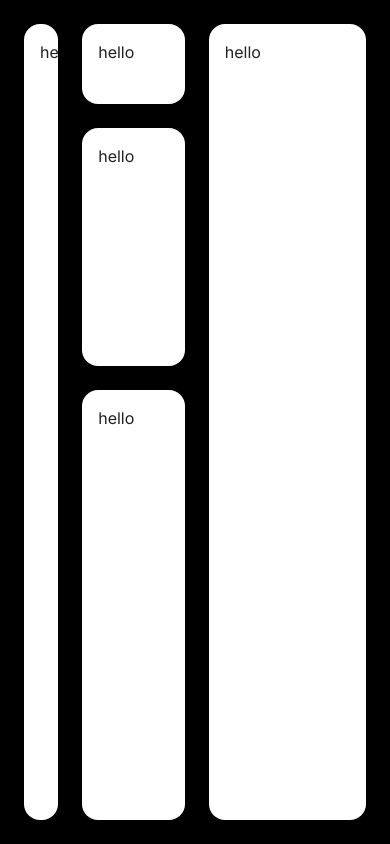
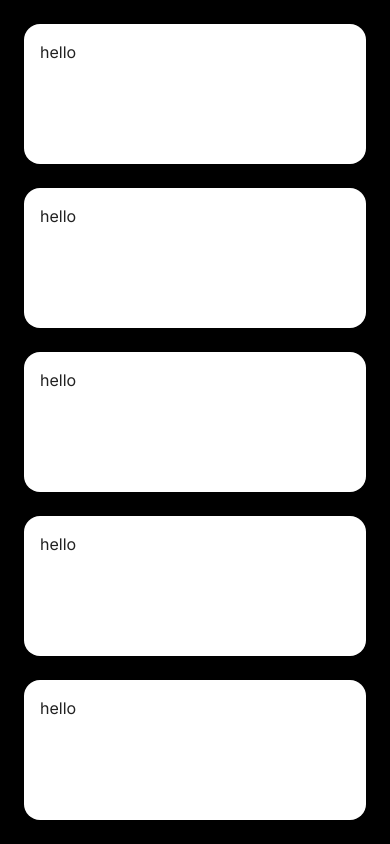
Before and after one commit to Haris-Waqar/chat-app, a Next.js app in the folder frontend/: page /chat in a window 390 px wide. Built offline with nearby package versions, Linux system fonts and the light colour scheme.

Commit message:
Refac: Added breakpoints

```diff
--- a/frontend/src/app/chat/page.js
+++ b/frontend/src/app/chat/page.js
@@ -19,12 +19,17 @@ const drawerWidth = 300;
 export default function PermanentDrawerLeft() {
   return (
     <>
-      {/* <Container sx={{ height: "100%", width: "100%", mx: 1, pl: 0 }} > */}
       <Box
         sx={{
           display: "grid",
-          gridTemplateColumns: "10% 30% 1fr",
-          gridTemplateRows: "10% 30% 1fr",
+          gridTemplateColumns: {
+            xs: "1fr", // 100% width for mobile devices
+            sm: "10% 30% 1fr", // Default layout for larger devices
+          },
+          gridTemplateRows: {
+            xs: "repeat(5, auto)", // Auto height for each item in mobile view
+            sm: "10% 30% 1fr", // Default layout for larger devices
+          },
           gap: 3,
           height: "100%",
           p: 3,
@@ -34,8 +39,14 @@ export default function PermanentDrawerLeft() {
         <Paper
           elevation={3}
           sx={{
-            gridColumn: "1",
-            gridRow: "1 / 4",
+            gridColumn: {
+              xs: "1", // Full width in mobile view
+              sm: "1",
+            },
+            gridRow: {
+              xs: "1", // First item in mobile view
+              sm: "1 / 4",
+            },
             borderRadius: "16px",
             p: 2,
           }}
@@ -46,8 +57,14 @@ export default function PermanentDrawerLeft() {
         <Paper
           elevation={3}
           sx={{
-            gridColumn: "2",
-            gridRow: "1 / 2",
+            gridColumn: {
+              xs: "1", // Full width in mobile view
+              sm: "2",
+            },
+            gridRow: {
+              xs: "2", // Second item in mobile view
+              sm: "1 / 2",
+            },
             borderRadius: "16px",
             p: 2,
           }}
@@ -58,8 +75,14 @@ export default function PermanentDrawerLeft() {
         <Paper
           elevation={3}
           sx={{
-            gridColumn: "2",
-            gridRow: "2/ 3",
+            gridColumn: {
+              xs: "1", // Full width in mobile view
+              sm: "2",
+            },
+            gridRow: {
+              xs: "3", // Third item in mobile view
+              sm: "2 / 3",
+            },
             borderRadius: "16px",
             p: 2,
           }}
@@ -70,8 +93,14 @@ export default function PermanentDrawerLeft() {
         <Paper
           elevation={3}
           sx={{
-            gridColumn: "2",
-            gridRow: "3/ 4",
+            gridColumn: {
+              xs: "1", // Full width in mobile view
+              sm: "2",
+            },
+            gridRow: {
+              xs: "4", // Fourth item in mobile view
+              sm: "3 / 4",
+            },
             borderRadius: "16px",
             p: 2,
           }}
@@ -82,8 +111,14 @@ export default function PermanentDrawerLeft() {
         <Paper
           elevation={3}
           sx={{
-            gridColumn: "3",
-            gridRow: "1/ 4",
+            gridColumn: {
+              xs: "1", // Full width in mobile view
+              sm: "3",
+            },
+            gridRow: {
+              xs: "5", // Fifth item in mobile view
+              sm: "1 / 4",
+            },
             borderRadius: "16px",
             p: 2,
           }}
@@ -91,7 +126,6 @@ export default function PermanentDrawerLeft() {
           hello
         </Paper>
       </Box>
-      {/* </Container> */}
     </>
   );
 }
```
